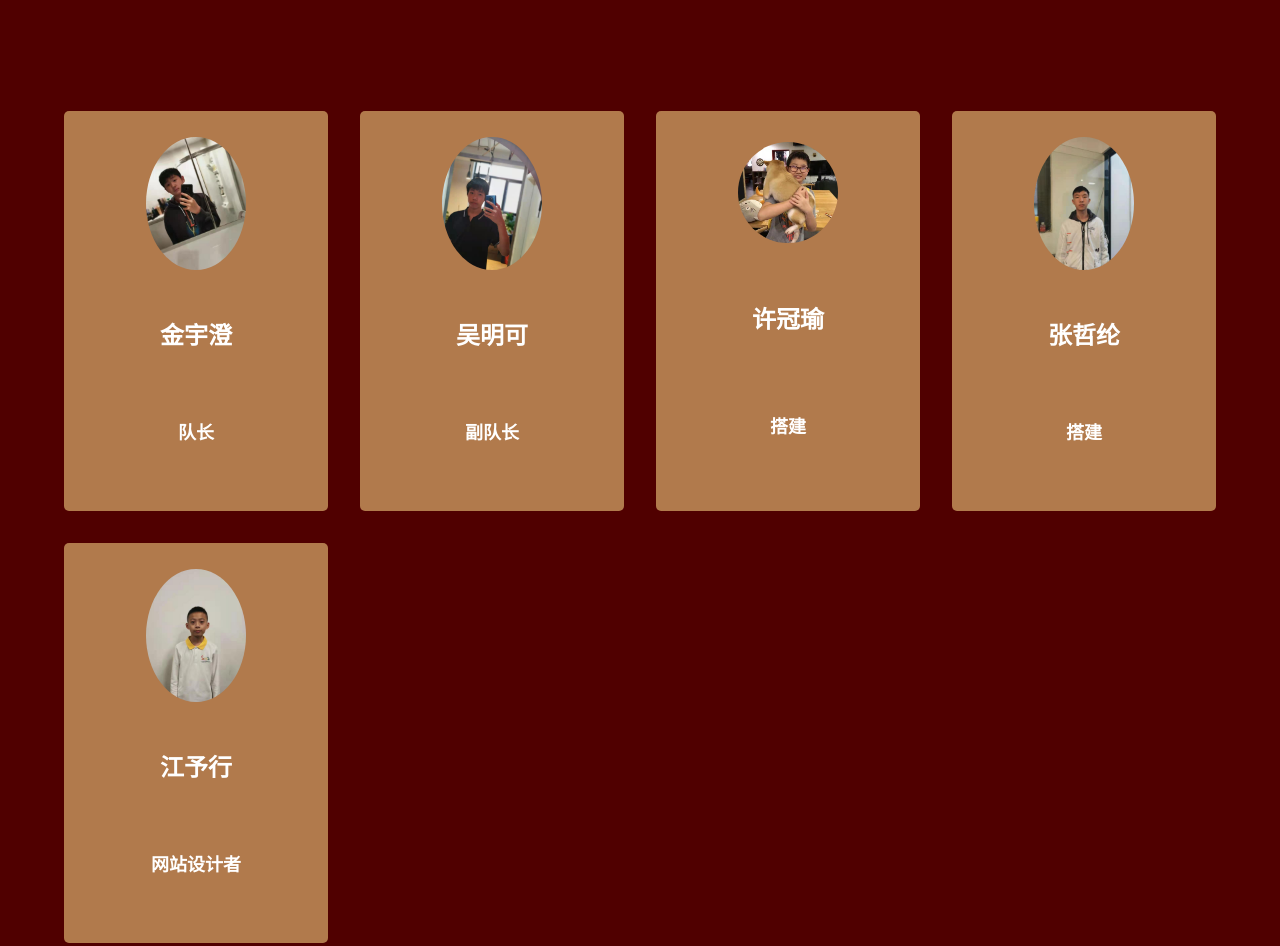
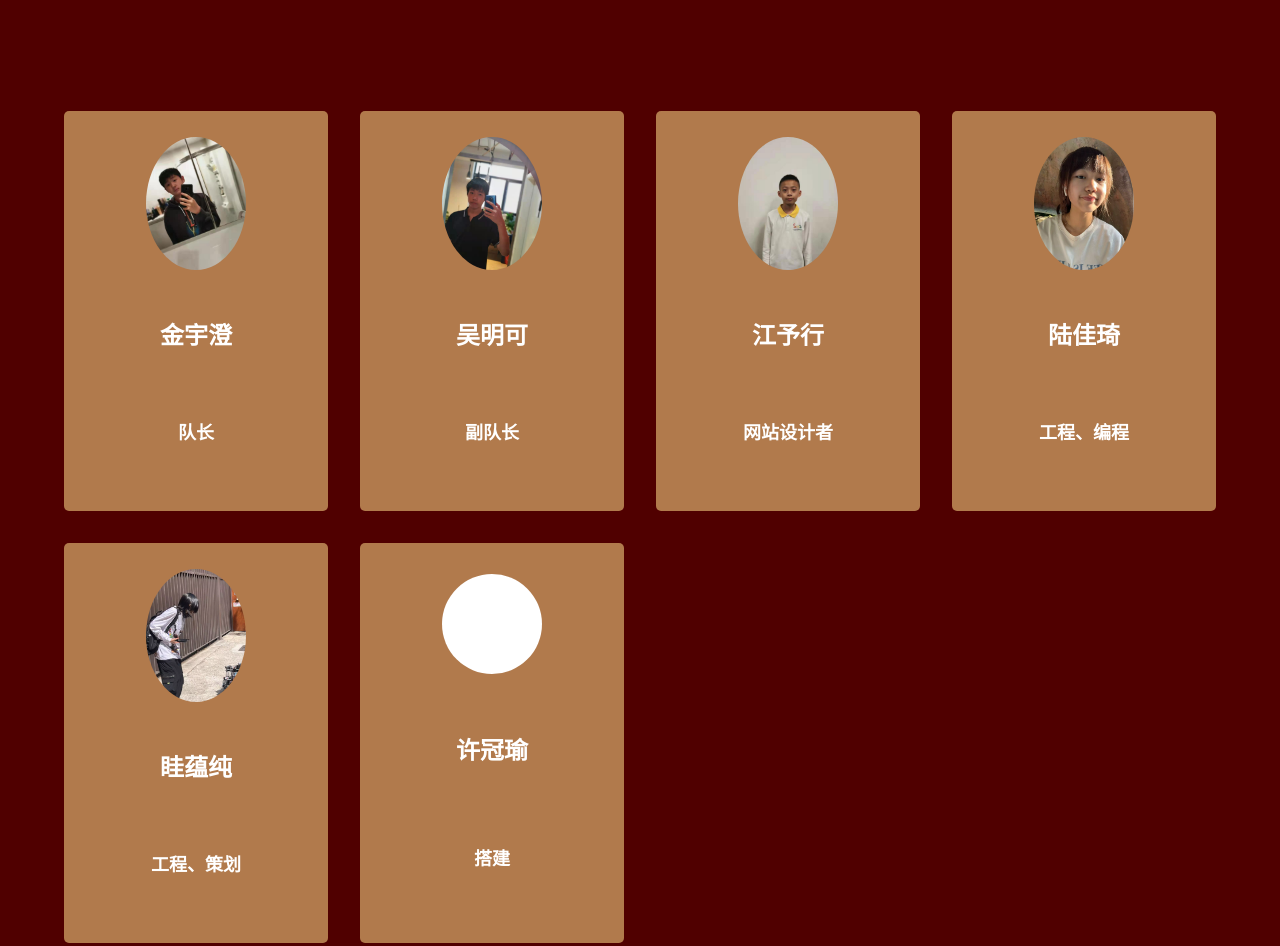
Before and after one commit to SMASHERS19601/SMASHERS19601.github.io, a plain HTML site: page about/about.html in a window 1280 px wide. Shown: the part 502-1448 px from the top of the page. Drawn offline with Linux system fonts and the light colour scheme.

Commit message:
I'm a web designer

```diff
--- a/about/about.html
+++ b/about/about.html
@@ -54,22 +54,30 @@
             <h2>副队长</h2>
 
         </div>
-        <div class="team-mem" data-aos="zoom-in">
-            <img src="./images/team3.jpg" alt="" />
-            <h1>许冠瑜</h1>
-            <h2>搭建</h2>
 
-        </div>
-        <div class="team-mem" data-aos="zoom-in">
-            <img src="./images/team4.jpg" alt="" />
-            <h1>张哲纶</h1>
-            <h2>搭建</h2>
 
-        </div>
         <div class="team-mem" data-aos="zoom-in">
             <img src="./images/team5.jpg" alt="" />
             <h1>江予行</h1>
             <h2>网站设计者</h2>
+
+        </div>
+        <div class="team-mem" data-aos="zoom-in">
+            <img src="./images/team6.png" alt="" />
+            <h1>陆佳琦</h1>
+            <h2>工程、编程</h2>
+
+        </div>
+        <div class="team-mem" data-aos="zoom-in">
+            <img src="./images/team7.png" alt="" />
+            <h1>眭蕴纯</h1>
+            <h2>工程、策划</h2>
+
+        </div>
+        <div class="team-mem" data-aos="zoom-in">
+            <img src="./images/blank.png" alt="" />
+            <h1>许冠瑜</h1>
+            <h2>搭建</h2>
 
         </div>
     </div>
```
Also changed, not shown: about/images/blank.png (added), about/images/team6.png (added), about/images/team7.png (added).
